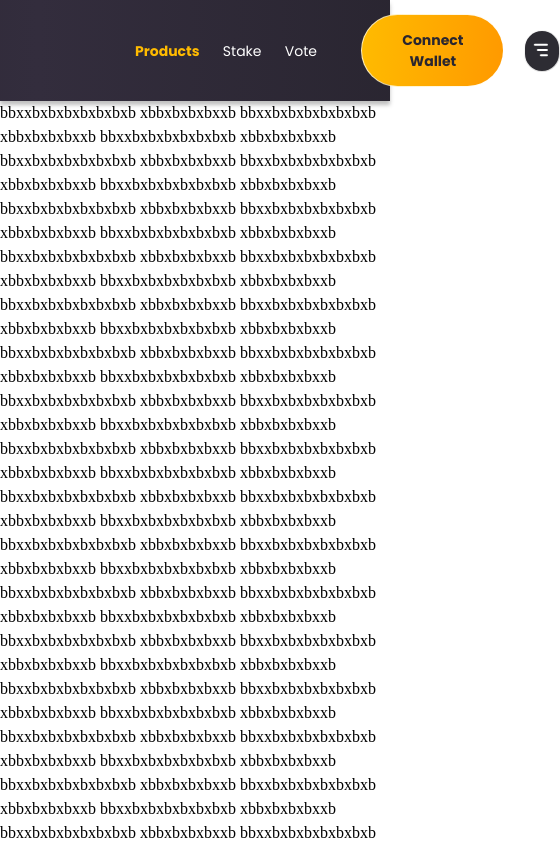
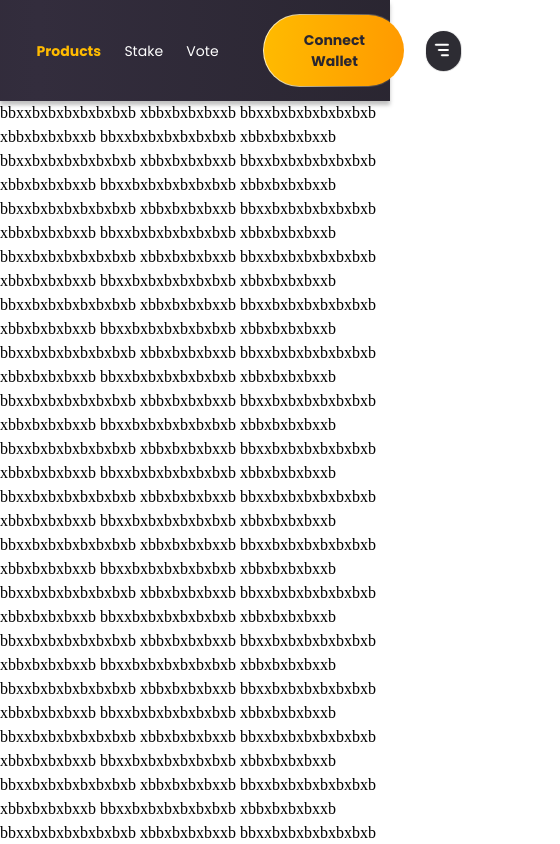
Before and after one commit to Tohid001/Mozaic-UI, a React (Create React App) app: page / in a window 390 px wide. Shown: the top 844 px of the page, 560 px wide, since content can reach past the window. Built offline with nearby package versions, Linux system fonts and the light colour scheme.

Commit message:
padding in nv section made a bit responsive

```diff
--- a/src/container/Header/Header.styled.js
+++ b/src/container/Header/Header.styled.js
@@ -1,7 +1,8 @@
 import styled from "styled-components";
 
 export const StyledHeader = styled.div`
-  padding: 0 calc(135px);
+  --padding: 0.09375;
+  padding: 0 min(135px, calc(var(--padding) * calc(100vw)));
 
   position: sticky;
   top: 0;
@@ -40,8 +41,10 @@ export const StyledNavListButtonContainer = styled.div`
 `;
 
 export const StyledNavList = styled.ul`
+  /* --widthRatio: 0.14653; */
   display: flex;
   /* gap: 2em; */
+  /* width: min(211px, calc(var(--widthRatio) * calc(100vw))); */
   width: 211px;
   justify-content: space-between;
   list-style: none;
```
